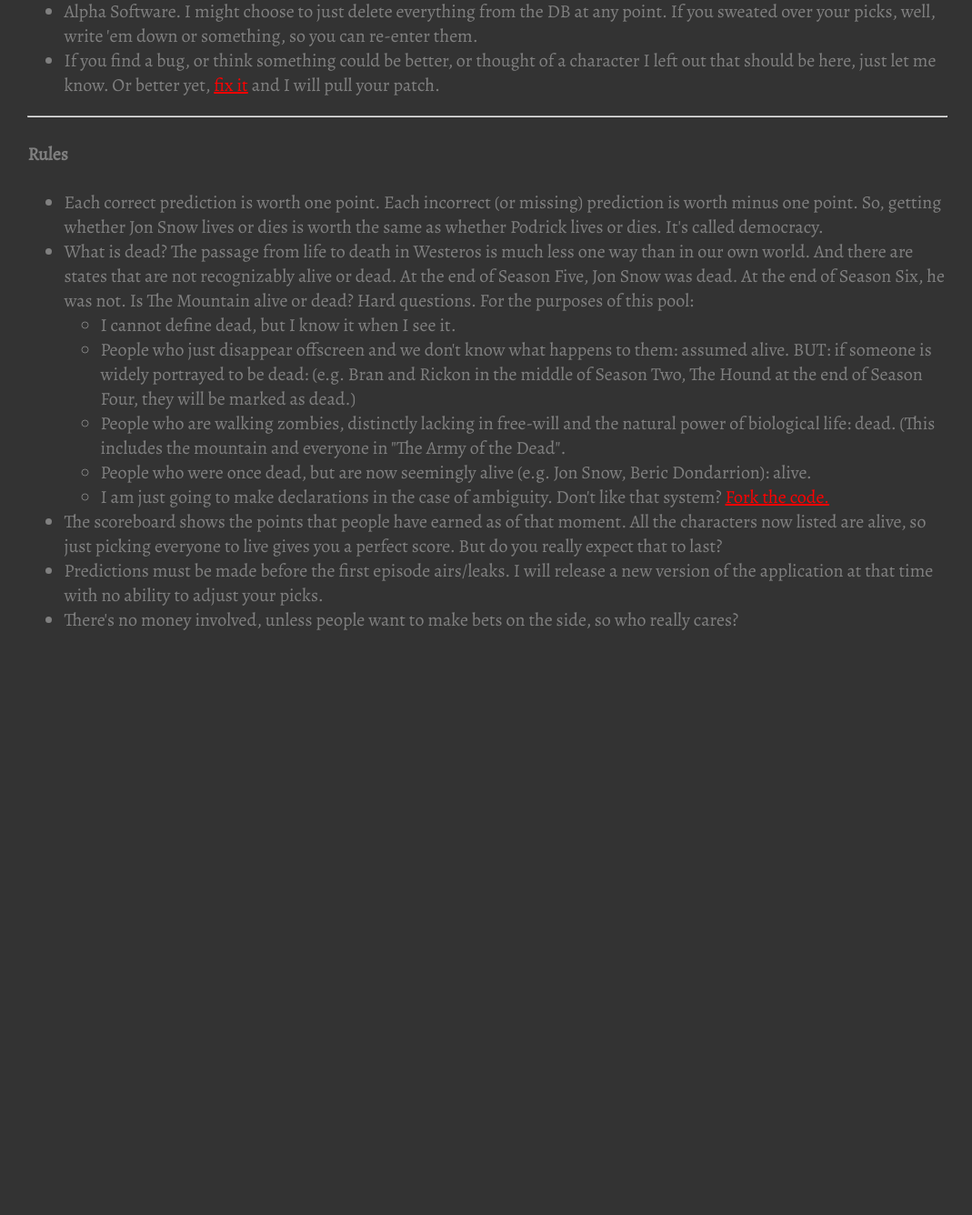
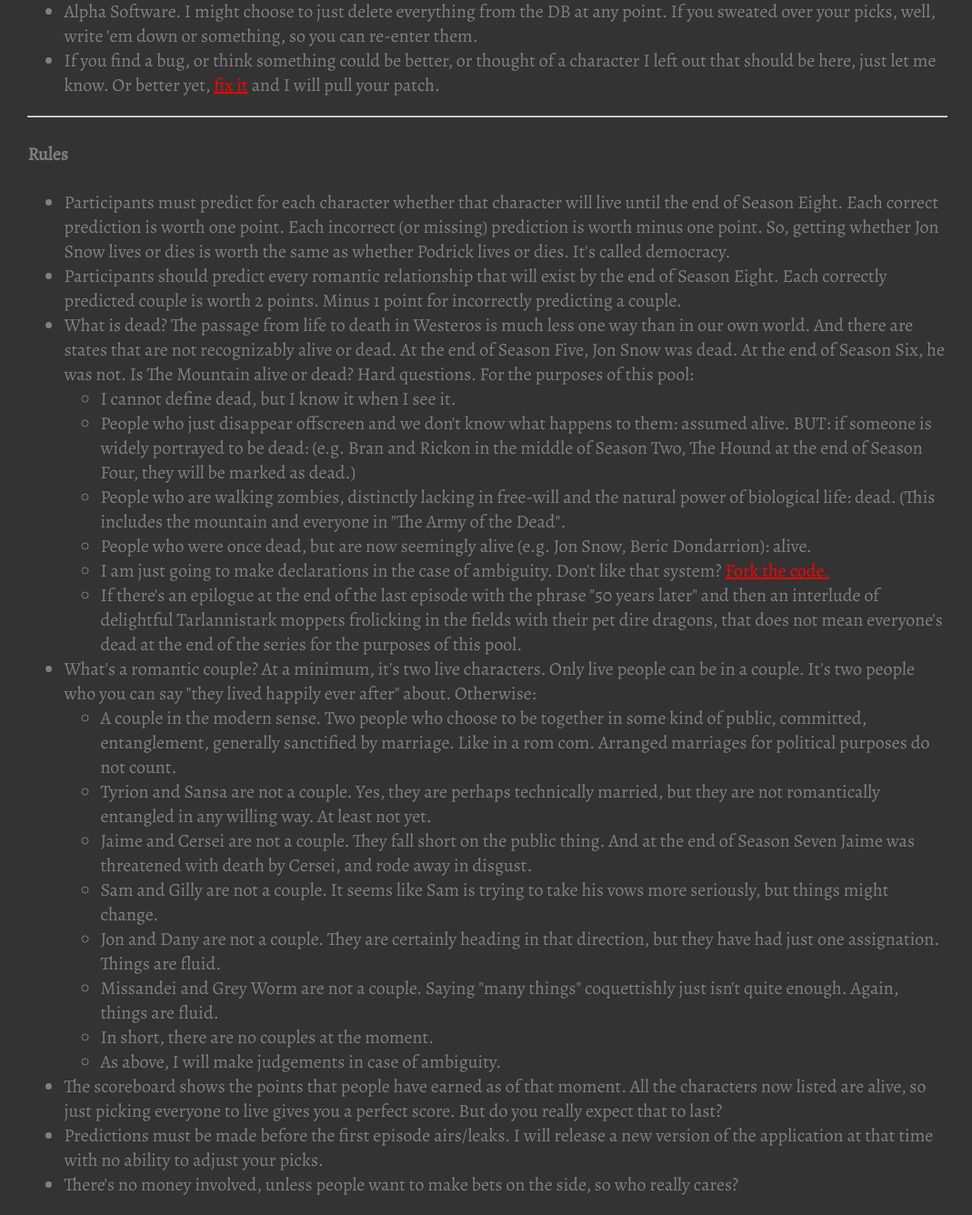
Before and after one commit to ojplg/gotdp, a Django app: page /pool/rules_disclaimers in a window 1280 px wide. Shown: the part 332-1668 px from the top of the page at 91% size, without its empty margins (104-1173 px from the left). Before the commit the page ends 1025 px from the top, so only its background shows below. Run offline with Django 3.2, Linux system fonts and the light colour scheme.

Commit message:
more rules

```diff
--- a/pool/templates/rules.html
+++ b/pool/templates/rules.html
@@ -2,7 +2,8 @@
 <h4>Rules</h4>
 
 <ul>
-    <li>Each correct prediction is worth one point. Each incorrect (or missing) prediction is worth minus one point. So, getting whether Jon Snow lives or dies is worth the same as whether Podrick lives or dies. It's called democracy.</li>
+    <li>Participants must predict for each character whether that character will live until the end of Season Eight. Each correct prediction is worth one point. Each incorrect (or missing) prediction is worth minus one point. So, getting whether Jon Snow lives or dies is worth the same as whether Podrick lives or dies. It's called democracy.</li>
+    <li>Participants should predict every romantic relationship that will exist by the end of Season Eight. Each correctly predicted couple is worth 2 points. Minus 1 point for incorrectly predicting a couple.</li>
     <li>What is dead? The passage from life to death in Westeros is much less one way than in our own world. And there are states that are not recognizably alive or dead. At the end of Season Five, Jon Snow was dead. At the end of Season Six, he was not. Is The Mountain alive or dead? Hard questions. For the purposes of this pool:
         <ul>
             <li>I cannot define dead, but I know it when I see it.</li>
@@ -10,6 +11,19 @@
             <li>People who are walking zombies, distinctly lacking in free-will and the natural power of biological life: dead. (This includes the mountain and everyone in "The Army of the Dead".</li>
             <li>People who were once dead, but are now seemingly alive (e.g. Jon Snow, Beric Dondarrion): alive.</li>
             <li>I am just going to make declarations in the case of ambiguity. Don't like that system? <a href="https://github.com/ojplg/gotdp">Fork the code.</a></li>
+            <li>If there's an epilogue at the end of the last episode with the phrase "50 years later" and then an interlude of delightful Tarlannistark moppets frolicking in the fields with their pet dire dragons, that does not mean everyone's dead at the end of the series for the purposes of this pool.</li>
+        </ul>
+    </li>
+    <li>What's a romantic couple? At a minimum, it's two live characters. Only live people can be in a couple. It's two people who you can say "they lived happily ever after" about. Otherwise:
+        <ul>
+            <li>A couple in the modern sense. Two people who choose to be together in some kind of public, committed, entanglement, generally sanctified by marriage. Like in a rom com. Arranged marriages for political purposes do not count.</li>
+            <li>Tyrion and Sansa are not a couple. Yes, they are perhaps technically married, but they are not romantically entangled in any willing way. At least not yet.</li>
+            <li>Jaime and Cersei are not a couple. They fall short on the public thing. And at the end of Season Seven Jaime was threatened with death by Cersei, and rode away in disgust.</li>
+            <li>Sam and Gilly are not a couple. It seems like Sam is trying to take his vows more seriously, but things might change.</li>
+            <li>Jon and Dany are not a couple. They are certainly heading in that direction, but they have had just one assignation. Things are fluid.</li>
+            <li>Missandei and Grey Worm are not a couple. Saying "many things" coquettishly just isn't quite enough. Again, things are fluid.</li>
+            <li>In short, there are no couples at the moment.</li>
+            <li>As above, I will make judgements in case of ambiguity.</li>
         </ul>
     </li>
     <li>The scoreboard shows the points that people have earned as of that moment. All the characters now listed are alive, so just picking everyone to live gives you a perfect score. But do you really expect that to last?</li>
```
Also changed, not shown: README.md.
